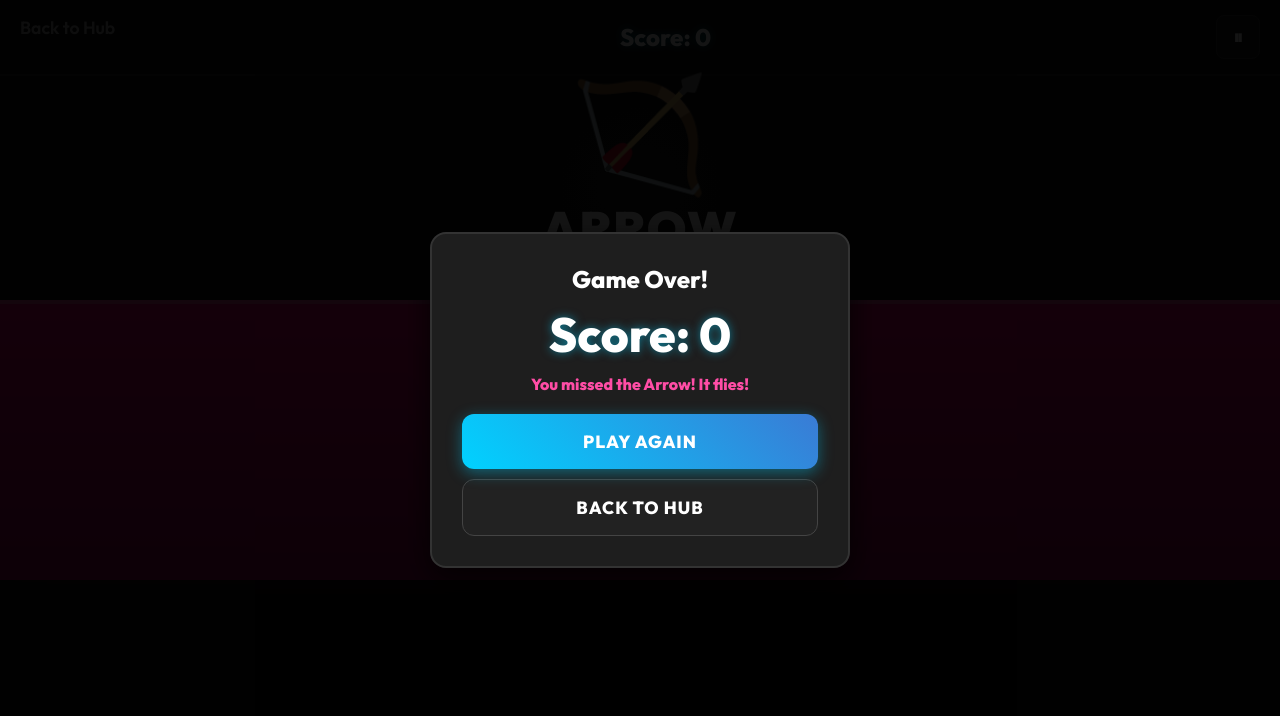
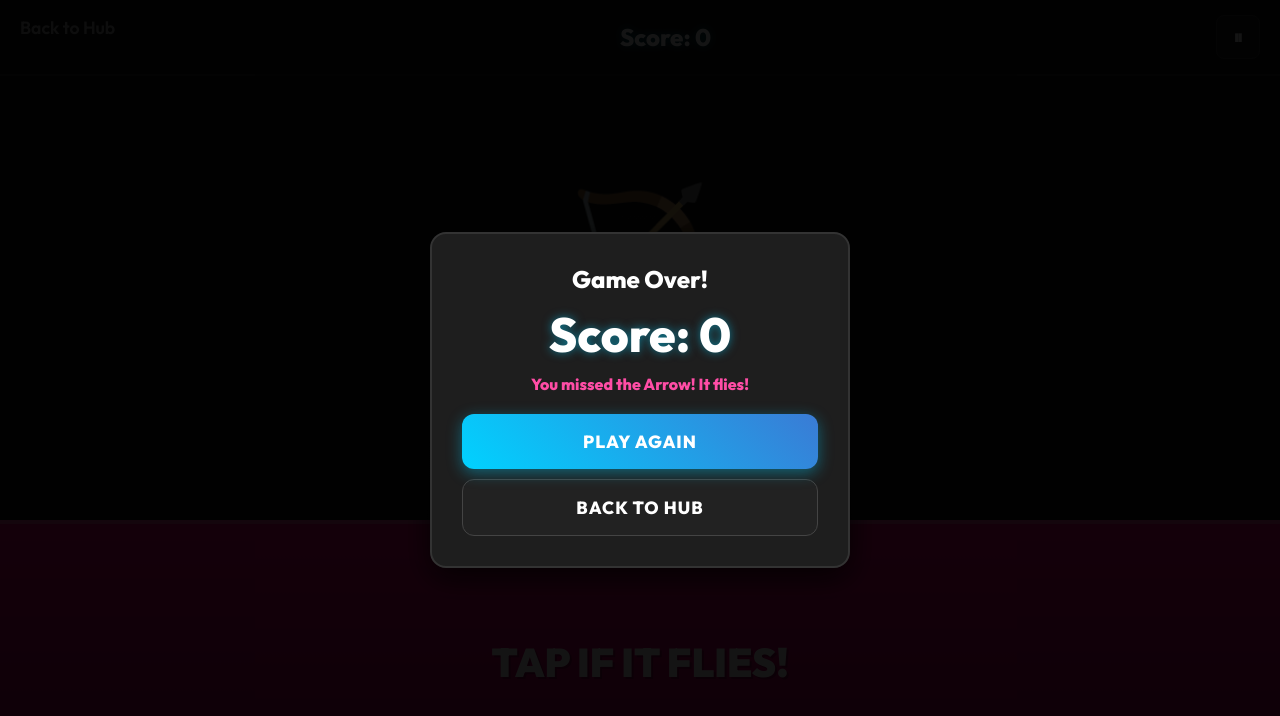
Before and after one commit to o-meiuqer-o/tinygames, a website: page public/kakka-parannal.html in a window 1280 px wide. Both pictures are taken after a click on the button "PLAY NOW". Drawn offline with Linux system fonts and the light colour scheme.

Commit message:
fix: game-wrapper uses position:fixed+100vh so game shows on Play Now click

```diff
--- a/public/kakka-parannal.html
+++ b/public/kakka-parannal.html
@@ -94,7 +94,9 @@
         }
 
         .game-wrapper {
-            display: flex; flex-direction: column; height: 100%; width: 100vw;
+            display: flex; flex-direction: column;
+            position: fixed; top: 0; left: 0; right: 0; bottom: 0;
+            width: 100vw; height: 100vh;
         }
 
         .top-bar {
```
